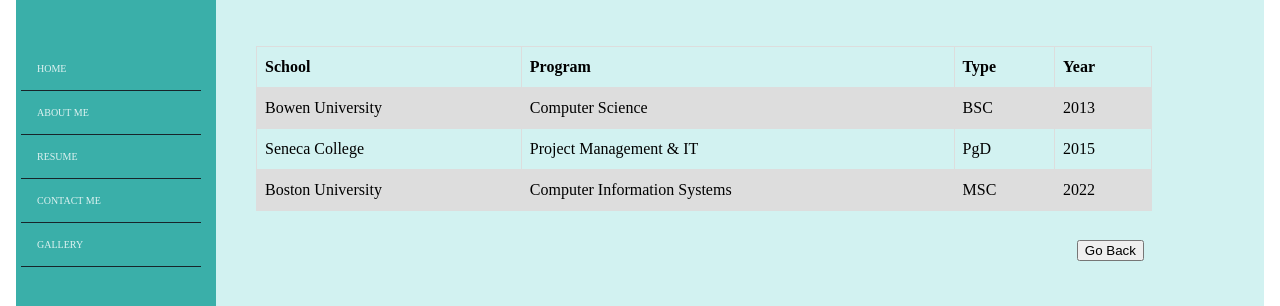
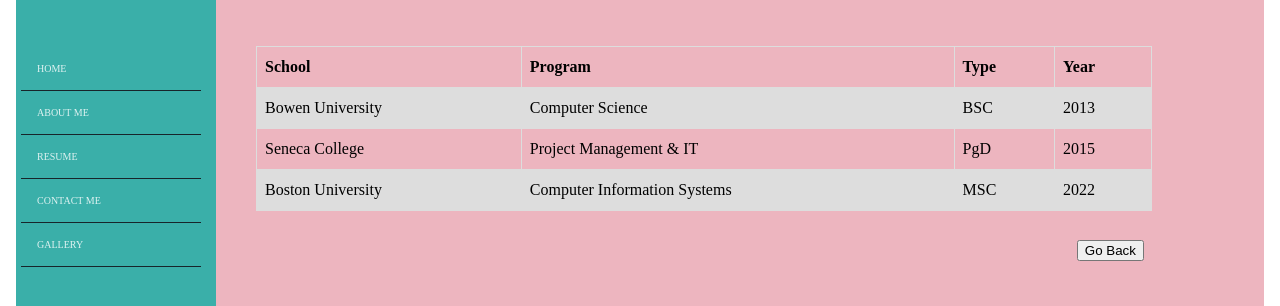
Before and after one commit to femiflamy/MyWebsite, a plain HTML site: page fetch.html in a window 1280 px wide. Shown: the part 194-500 px from the top of the page. Drawn offline with Linux system fonts and the light colour scheme.

Commit message:
Update cssfile.css

```diff
--- a/cssfile.css
+++ b/cssfile.css
@@ -3,7 +3,7 @@
 
 .bg-img {
   /* The image used */
-  background-color: #d2f2f1;
+  background-color: #edb5bf;
 
 
   min-height: 800px;
```
